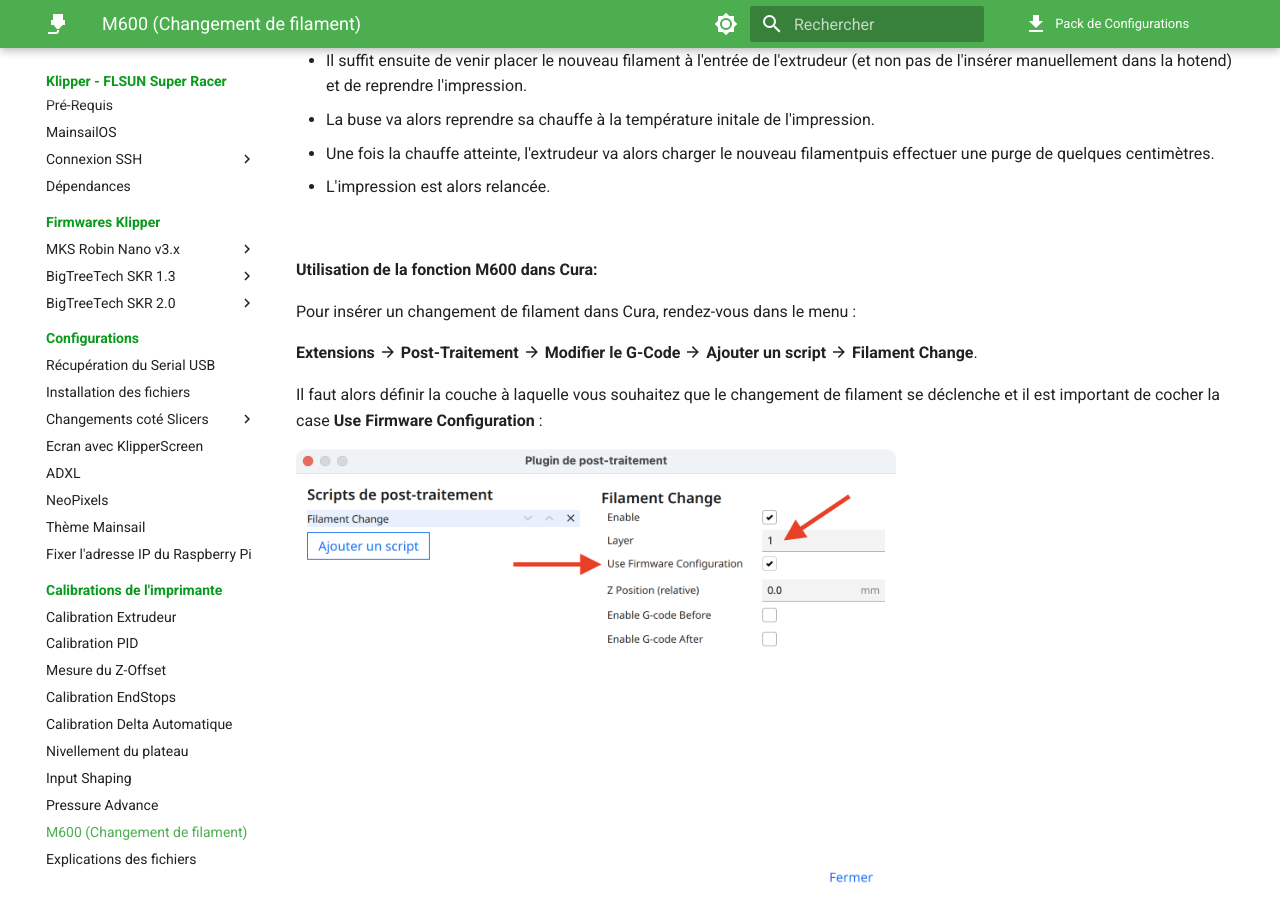
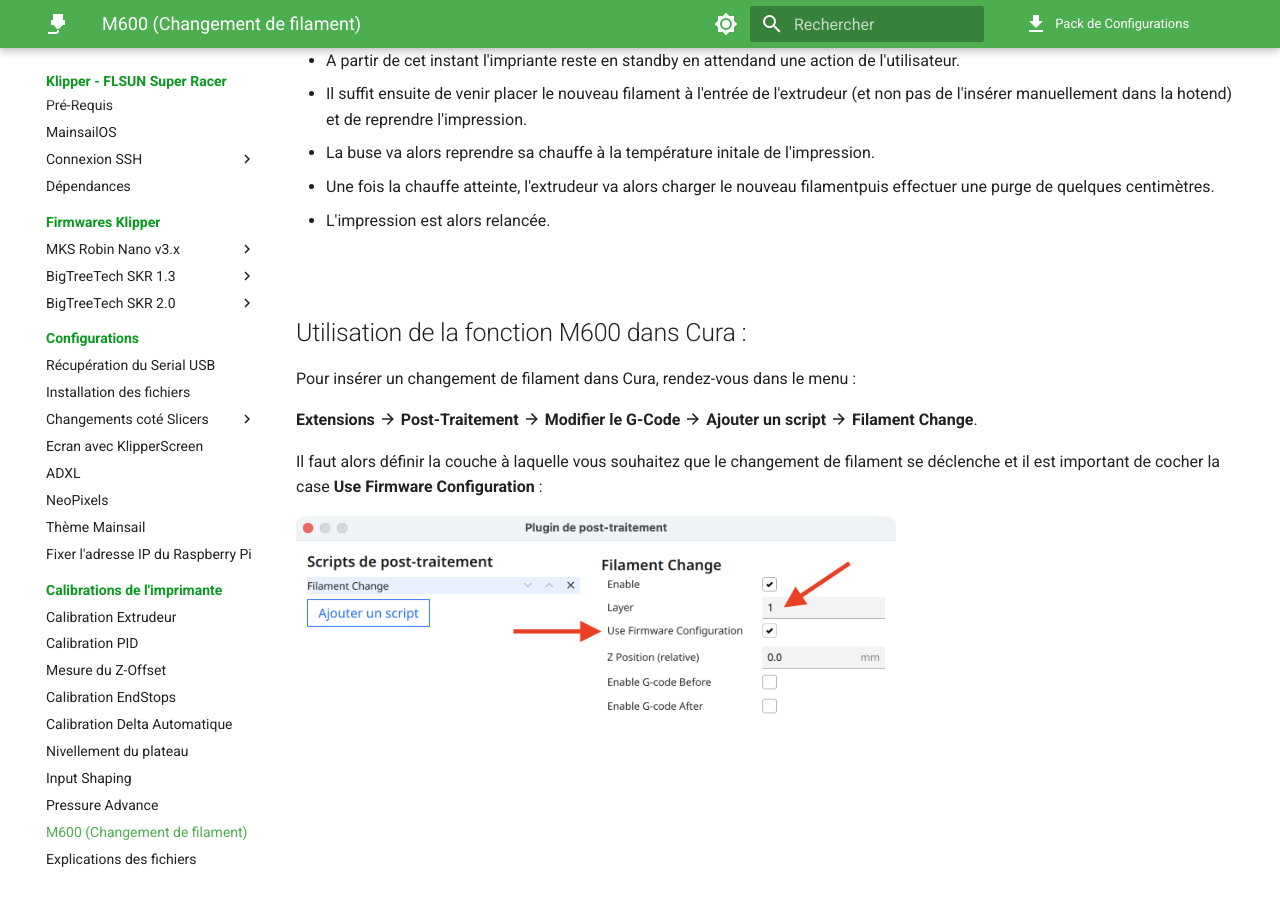
Before and after one commit to Guilouz/Klipper-Flsun-Super-Racer, an MkDocs documentation site: the page built from docs/calibrations/m600.md, in a window 1280 px wide and 900 px high, scrolled down 535 px. Built offline with MkDocs 1.6.1 and Material for MkDocs 9.7.7, drawn with Linux system fonts in a browser that asks for light colours; comment, search, counter and statistics services are not loaded.

Commit message:
Update m600.md

```diff
--- a/docs/calibrations/m600.md
+++ b/docs/calibrations/m600.md
@@ -12,7 +12,7 @@
 
 <br />
 
-**Processus de la fonction M600 :**
+## Processus de la fonction M600 :
 
   - Lors de la présence de la commande M600 dans le fichier Gcode ou lorsque le détecteur de fin de filament se déclenche, la macro M600 est alors chargée.
   - La hotend va alors se lever légérement et se parquer vers l'avant de l'imprimante.
@@ -25,7 +25,7 @@
 
 <br />
 
-**Utilisation de la fonction M600 dans Cura:**
+## Utilisation de la fonction M600 dans Cura :
 
 Pour insérer un changement de filament dans Cura, rendez-vous dans le menu :
 
```
